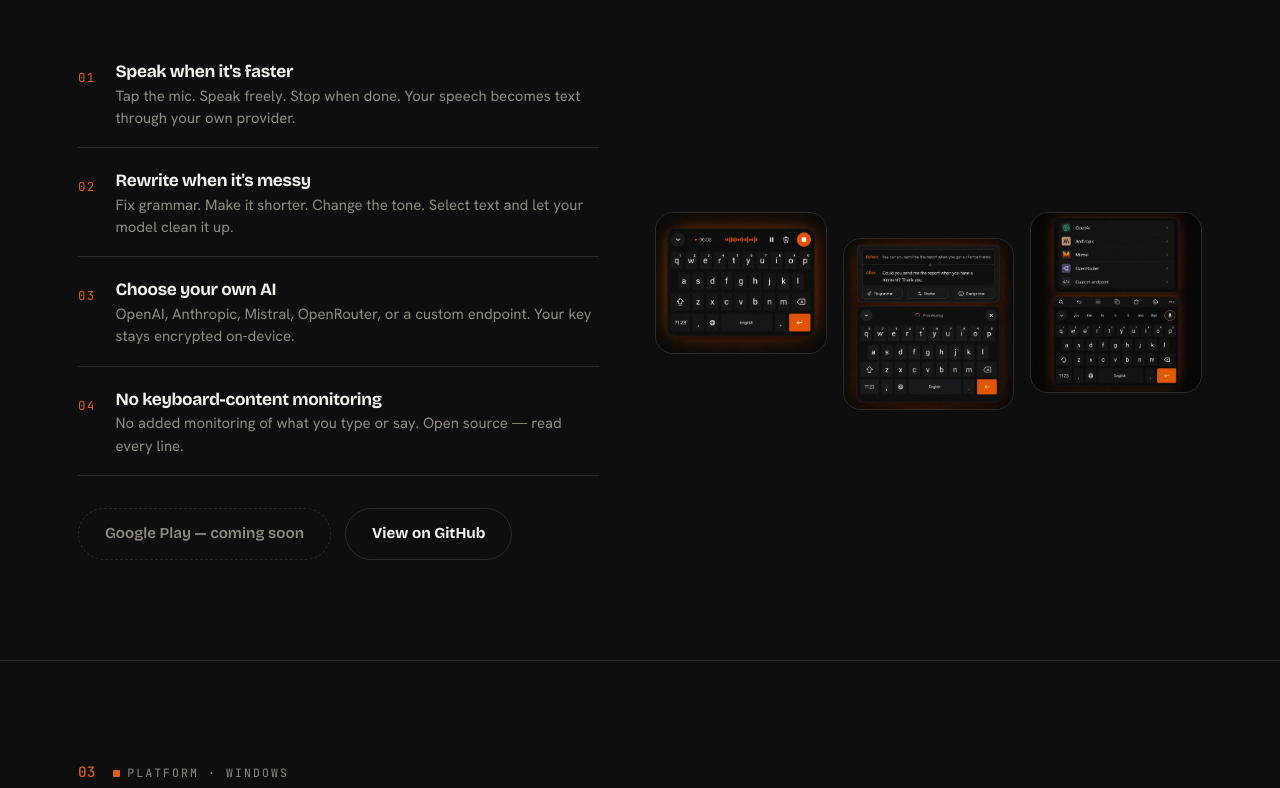
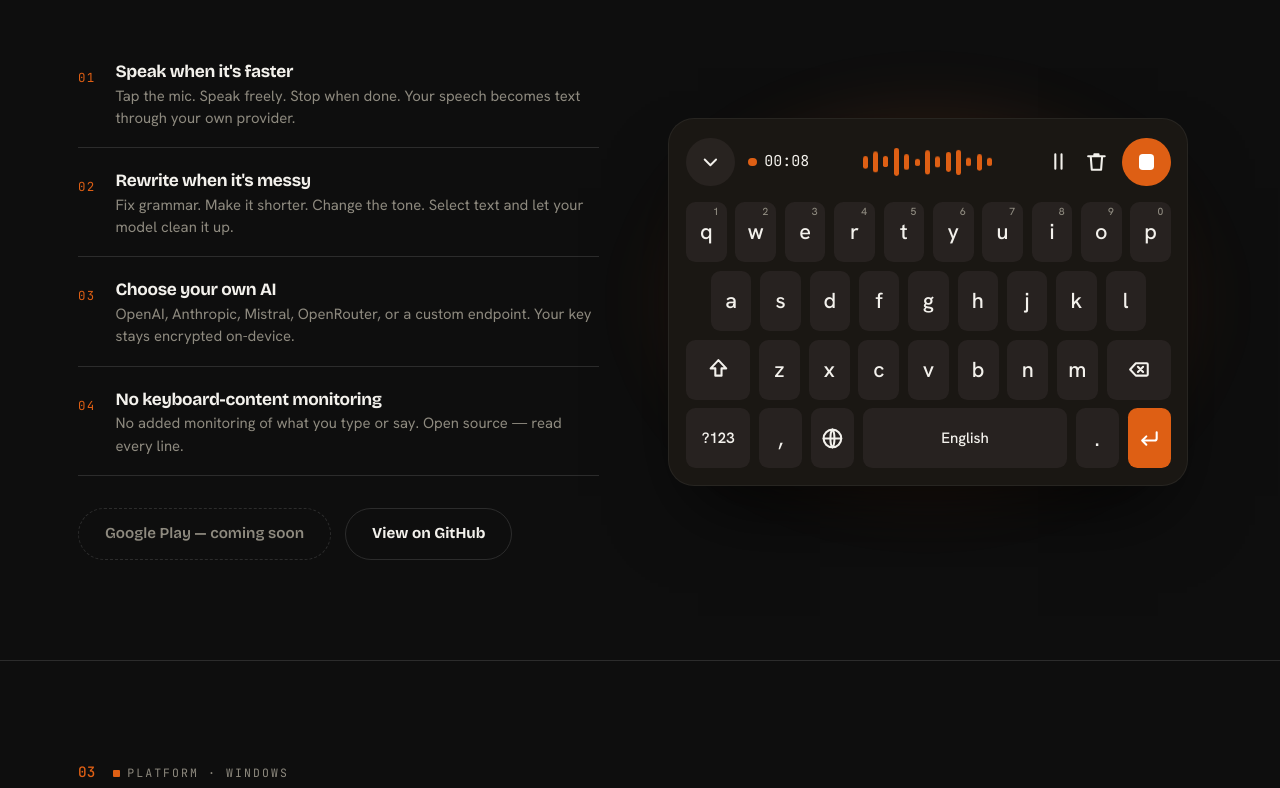
Before and after one commit to MajesteitBart/ownkey-site, a plain HTML site: page index.html in a window 1280 px wide. Shown: the part 1612-2400 px from the top of the page. Drawn offline with nearby package versions, Linux system fonts and the light colour scheme.

Commit message:
Render the Android keyboard as a live HTML/CSS mockup
Replace the screenshot images with a component mockup of the
dictation keyboard, matching the Windows fakewin approach: voice
bar with timer, waveform, pause/delete and stop controls above
the key rows, sized with container-query units so it scales
fluidly. Add a min-width guard on split columns.

```diff
--- a/index.html
+++ b/index.html
@@ -147,10 +147,75 @@
           <a class="btn ghost" href="https://github.com/MajesteitBart/ownkey-keyboard" rel="noopener">View on GitHub</a>
         </div>
       </div>
-      <div class="shots rv" role="group" aria-label="Ownkey Keyboard screenshots">
-        <img src="assets/shot-speak.webp" alt="Ownkey Keyboard while dictating: timer, live waveform and stop button above the keys" width="941" height="780" loading="lazy">
-        <img src="assets/shot-rewrite.webp" alt="AI rewrite in action: a messy sentence and its cleaned-up version, with Fix grammar, Shorter and Change tone actions" width="941" height="942" loading="lazy">
-        <img src="assets/shot-providers.webp" alt="Provider picker: OpenAI, Anthropic, Mistral, OpenRouter, or a custom endpoint" width="941" height="993" loading="lazy">
+      <div class="droid rv" aria-hidden="true">
+        <div class="akbd">
+          <div class="akin">
+            <div class="voicebar">
+              <span class="vbtn dim"><svg viewBox="0 0 24 24" fill="none" stroke="currentColor" stroke-width="2" stroke-linecap="round" stroke-linejoin="round"><path d="m6 9 6 6 6-6"/></svg></span>
+              <span class="rec">00:08</span>
+              <div class="vwave">
+                <span class="bar" style="--h:45%;--d:0s"></span>
+                <span class="bar" style="--h:80%;--d:.15s"></span>
+                <span class="bar" style="--h:55%;--d:.3s"></span>
+                <span class="bar" style="--h:100%;--d:.07s"></span>
+                <span class="bar" style="--h:65%;--d:.22s"></span>
+                <span class="bar" style="--h:38%;--d:.35s"></span>
+                <span class="bar" style="--h:88%;--d:.12s"></span>
+                <span class="bar" style="--h:50%;--d:.27s"></span>
+                <span class="bar" style="--h:72%;--d:.02s"></span>
+                <span class="bar" style="--h:95%;--d:.18s"></span>
+                <span class="bar" style="--h:42%;--d:.32s"></span>
+                <span class="bar" style="--h:60%;--d:.1s"></span>
+                <span class="bar" style="--h:35%;--d:.25s"></span>
+              </div>
+              <span class="vico"><svg viewBox="0 0 24 24" fill="none" stroke="currentColor" stroke-width="2" stroke-linecap="round"><path d="M9 5v14M15 5v14"/></svg></span>
+              <span class="vico"><svg viewBox="0 0 24 24" fill="none" stroke="currentColor" stroke-width="2" stroke-linecap="round" stroke-linejoin="round"><path d="M4 7h16M10 7V5h4v2M6.5 7l1 13h9l1-13"/></svg></span>
+              <span class="vbtn stop"><span></span></span>
+            </div>
+            <div class="akrow">
+              <span class="k"><i>1</i>q</span>
+              <span class="k"><i>2</i>w</span>
+              <span class="k"><i>3</i>e</span>
+              <span class="k"><i>4</i>r</span>
+              <span class="k"><i>5</i>t</span>
+              <span class="k"><i>6</i>y</span>
+              <span class="k"><i>7</i>u</span>
+              <span class="k"><i>8</i>i</span>
+              <span class="k"><i>9</i>o</span>
+              <span class="k"><i>0</i>p</span>
+            </div>
+            <div class="akrow inset">
+              <span class="k">a</span>
+              <span class="k">s</span>
+              <span class="k">d</span>
+              <span class="k">f</span>
+              <span class="k">g</span>
+              <span class="k">h</span>
+              <span class="k">j</span>
+              <span class="k">k</span>
+              <span class="k">l</span>
+            </div>
+            <div class="akrow">
+              <span class="k wide"><svg viewBox="0 0 24 24" fill="none" stroke="currentColor" stroke-width="2" stroke-linecap="round" stroke-linejoin="round"><path d="M12 3 4.5 11H9v7h6v-7h4.5L12 3Z"/></svg></span>
+              <span class="k">z</span>
+              <span class="k">x</span>
+              <span class="k">c</span>
+              <span class="k">v</span>
+              <span class="k">b</span>
+              <span class="k">n</span>
+              <span class="k">m</span>
+              <span class="k wide"><svg viewBox="0 0 24 24" fill="none" stroke="currentColor" stroke-width="2" stroke-linecap="round" stroke-linejoin="round"><path d="M20 6H9.5L4 12l5.5 6H20a1 1 0 0 0 1-1V7a1 1 0 0 0-1-1Z"/><path d="m11.5 9.5 5 5m0-5-5 5"/></svg></span>
+            </div>
+            <div class="akrow">
+              <span class="k wide sym">?123</span>
+              <span class="k">,</span>
+              <span class="k"><svg viewBox="0 0 24 24" fill="none" stroke="currentColor" stroke-width="2" stroke-linecap="round"><circle cx="12" cy="12" r="8.5"/><path d="M3.5 12h17M12 3.5c2.6 2.7 2.6 14.3 0 17-2.6-2.7-2.6-14.3 0-17Z"/></svg></span>
+              <span class="k space">English</span>
+              <span class="k">.</span>
+              <span class="k enter"><svg viewBox="0 0 24 24" fill="none" stroke="currentColor" stroke-width="2" stroke-linecap="round" stroke-linejoin="round"><path d="M19 6v6a2 2 0 0 1-2 2H5.8"/><path d="m9 10-4 4 4 4"/></svg></span>
+            </div>
+          </div>
+        </div>
       </div>
     </div>
   </div>
--- a/style.css
+++ b/style.css
@@ -135,6 +135,7 @@ section{padding:100px 0;border-top:1px solid var(--line);position:relative;scrol
 /* ---- platform sections ---- */
 .split{display:grid;grid-template-columns:1fr 1.05fr;gap:56px;margin-top:48px;align-items:center}
 .split.reverse{grid-template-columns:1.05fr 1fr}
+.split>*{min-width:0}
 @media(max-width:880px){
   .split,.split.reverse{grid-template-columns:1fr;gap:48px}
   .split.reverse .desktop{order:2}
@@ -153,18 +154,44 @@ kbd{
   border-radius:6px;padding:2px 8px;white-space:nowrap;
 }
 
-/* ---- android screenshots ---- */
-.shots{display:grid;grid-template-columns:repeat(3,1fr);gap:16px;align-items:start}
-.shots img{
-  width:100%;height:auto;border-radius:18px;border:1px solid var(--line);
-  background:var(--graphite);display:block;
+/* ---- android keyboard mockup ---- */
+.droid{position:relative;display:flex;justify-content:center}
+.droid::before{content:"";position:absolute;left:50%;top:50%;transform:translate(-50%,-50%);
+  width:108%;height:120%;border-radius:50%;
+  background:radial-gradient(closest-side,rgba(222,95,20,.5),rgba(222,95,20,.18) 55%,transparent);
+  filter:blur(26px)}
+.akbd{
+  position:relative;width:100%;max-width:520px;container-type:inline-size;
+  background:#1A1713;border:1px solid rgba(255,255,255,.06);border-radius:26px;
+  box-shadow:0 40px 80px -30px rgba(0,0,0,.85);
 }
-.shots img:nth-child(2){transform:translateY(26px)}
-@media(max-width:880px){
-  .shots{display:flex;overflow-x:auto;scroll-snap-type:x mandatory;padding-bottom:12px;margin:0 -28px;padding-left:28px;padding-right:28px}
-  .shots img{flex:0 0 62%;max-width:290px;scroll-snap-align:center}
-  .shots img:nth-child(2){transform:none}
-}
+.akin{padding:3.2cqw;display:flex;flex-direction:column;gap:1.7cqw}
+.voicebar{display:flex;align-items:center;gap:2.6cqw;height:10cqw;margin-bottom:1cqw}
+.vbtn{flex:0 0 9.4cqw;height:9.4cqw;border-radius:50%;display:flex;align-items:center;justify-content:center}
+.vbtn.dim{background:#282320}
+.vbtn.stop{background:var(--orange)}
+.vbtn.stop span{width:32%;height:32%;background:#fff;border-radius:24%}
+.vbtn svg{width:4.4cqw;height:4.4cqw;color:var(--bone)}
+.rec{display:flex;align-items:center;gap:1.4cqw;font-family:"JetBrains Mono",monospace;
+  font-size:2.9cqw;color:var(--bone)}
+.rec::before{content:"";width:1.7cqw;height:1.7cqw;border-radius:50%;background:var(--orange)}
+.vwave{flex:1;display:flex;align-items:center;justify-content:center;gap:1cqw;height:5.4cqw}
+.vwave .bar{width:1cqw;height:var(--h,50%);border-radius:1cqw;background:var(--orange);
+  animation:bounce 1.1s ease-in-out infinite;animation-delay:var(--d,0s)}
+.vico{display:flex;color:var(--bone)}
+.vico svg{width:4.8cqw;height:4.8cqw}
+.akrow{display:flex;gap:1.7cqw;height:11.6cqw}
+.akrow.inset{padding:0 4.8cqw}
+.k{flex:1 1 0;display:flex;align-items:center;justify-content:center;position:relative;
+  background:#272220;border-radius:1.8cqw;color:var(--bone);font-size:4.2cqw;
+  font-weight:500;line-height:1}
+.k i{font-style:normal;position:absolute;top:1cqw;right:1.5cqw;font-size:2cqw;color:var(--ash)}
+.k svg{width:4.8cqw;height:4.8cqw}
+.k.wide{flex:0 0 12.4cqw}
+.k.sym{font-size:2.9cqw;font-weight:600}
+.k.space{flex:4.7 1 0;font-size:2.9cqw}
+.k.enter{background:var(--orange)}
+.k.enter svg{color:#fff}
 
 /* ---- windows mockup ---- */
 .desktop{position:relative;padding-bottom:44px}
@@ -239,7 +266,7 @@ footer .o{color:var(--orange)}
 /* ---- reduced motion ---- */
 @media(prefers-reduced-motion:reduce){
   html{scroll-behavior:auto}
-  .wave .bar,.caret{animation:none}
+  .wave .bar,.vwave .bar,.caret{animation:none}
   .rv{opacity:1;transform:none;transition:none}
   .btn,.repo{transition:none}
 }
```
Also changed, not shown: assets/shot-providers.webp (deleted), assets/shot-rewrite.webp (deleted), assets/shot-speak.webp (deleted).
